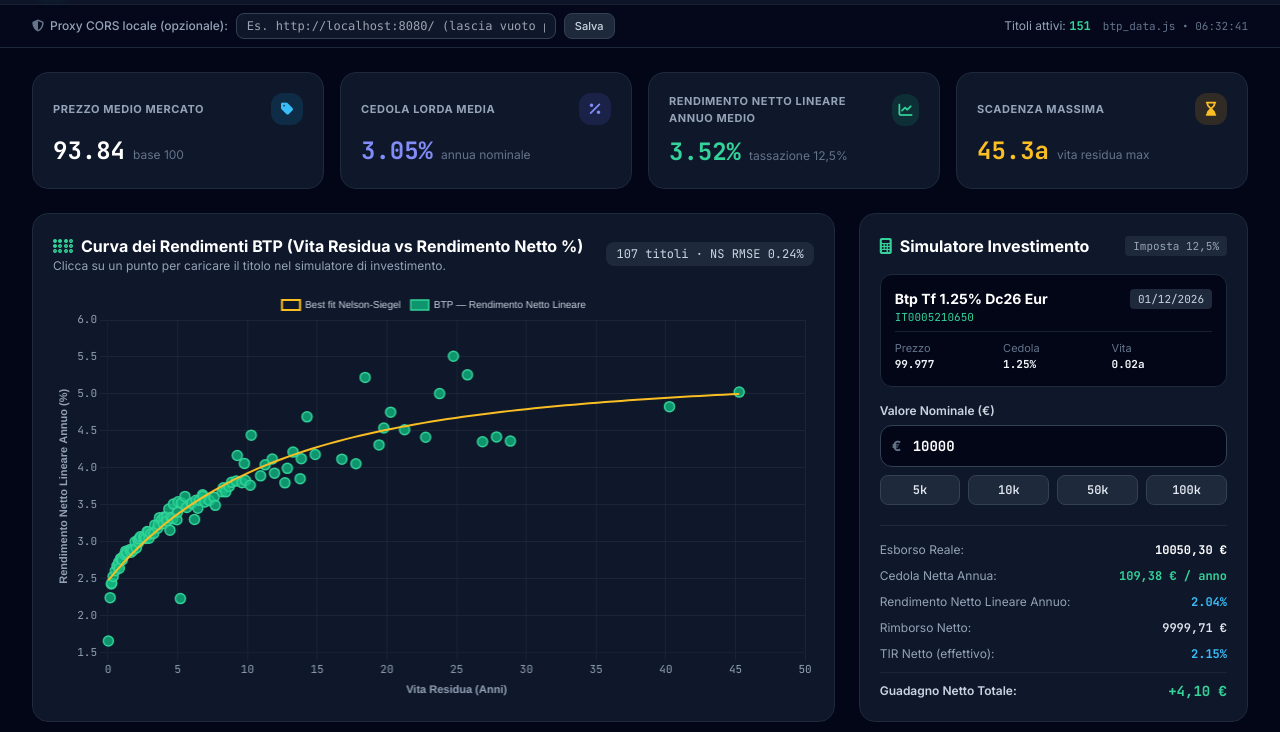
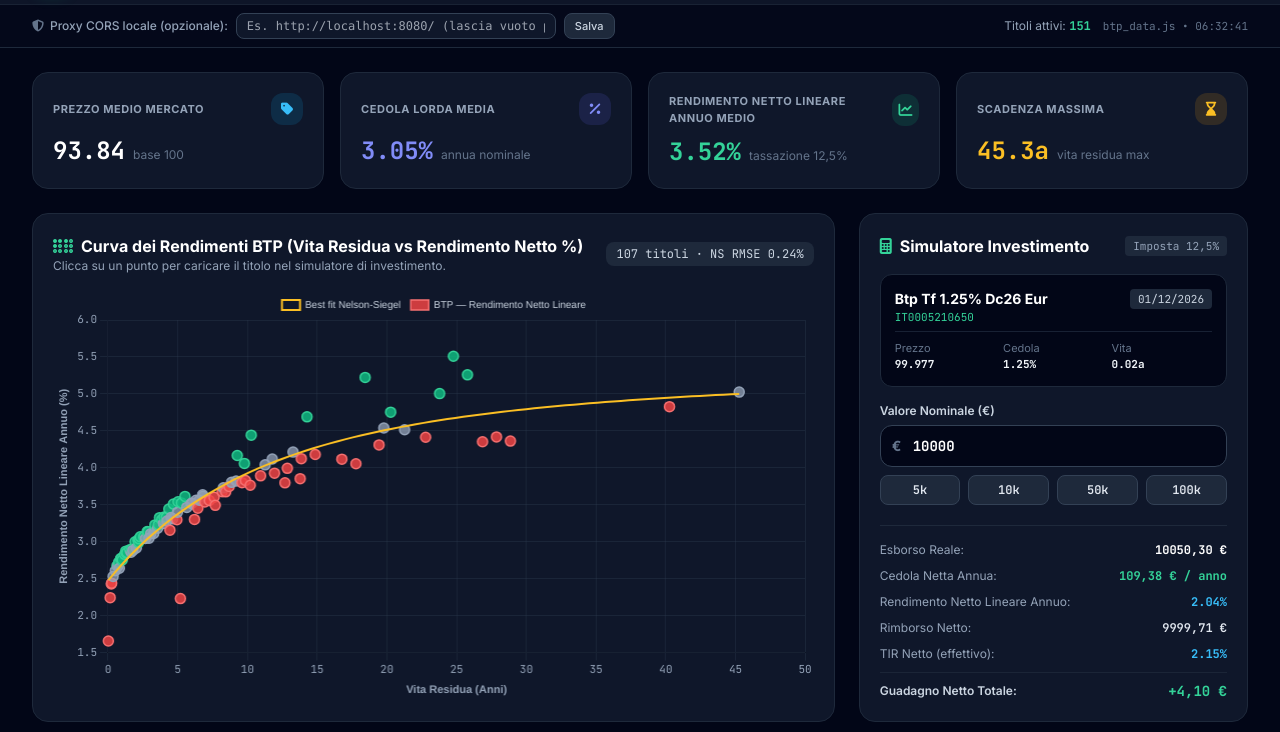
Before and after one commit to norsetto62/btp-mot, a plain HTML site: page index.html in a window 1280 px wide. Shown: the part 68-800 px from the top of the page. Drawn offline with nearby package versions, Linux system fonts and the light colour scheme.

Commit message:
Dynamic background and border colors for chart dataset

```diff
--- a/index.html
+++ b/index.html
@@ -1430,8 +1430,32 @@ print(f"Completato: {len(result)} BTP salvati in btp_mot_borsa_italiana.json")</
                     datasets: [{
                         label: "BTP — Rendimento Netto Lineare",
                         data: points,
-                        backgroundColor: "rgba(16, 185, 129, 0.78)",
-                        borderColor: "rgb(52, 211, 153)",
+                        backgroundColor: (context) => {
+                            const b = context.raw?.bond;
+
+                            if (!b || !curveFit) return "rgba(148, 163, 184, 0.75)";
+
+                            const spread = (b.realAnnualizedNetReturn -
+                                curveFit.predict(b.years)) * 100;
+
+                            if (spread > 5) return "rgba(16, 185, 129, 0.85)";
+                            if (spread < -5) return "rgba(239, 68, 68, 0.85)";
+
+                            return "rgba(148, 163, 184, 0.75)";
+                        },
+                        borderColor: (context) => {
+                            const b = context.raw?.bond;
+
+                            if (!b || !curveFit) return "rgb(148, 163, 184)";
+
+                            const spread = (b.realAnnualizedNetReturn -
+                                curveFit.predict(b.years)) * 100;
+
+                            if (spread > 5) return "rgb(52, 211, 153)";
+                            if (spread < -5) return "rgb(248, 113, 113)";
+
+                            return "rgb(148, 163, 184)";
+                        },
                         borderWidth: 1.5,
                         pointRadius: 5,
                         pointHoverRadius: 8,
```
